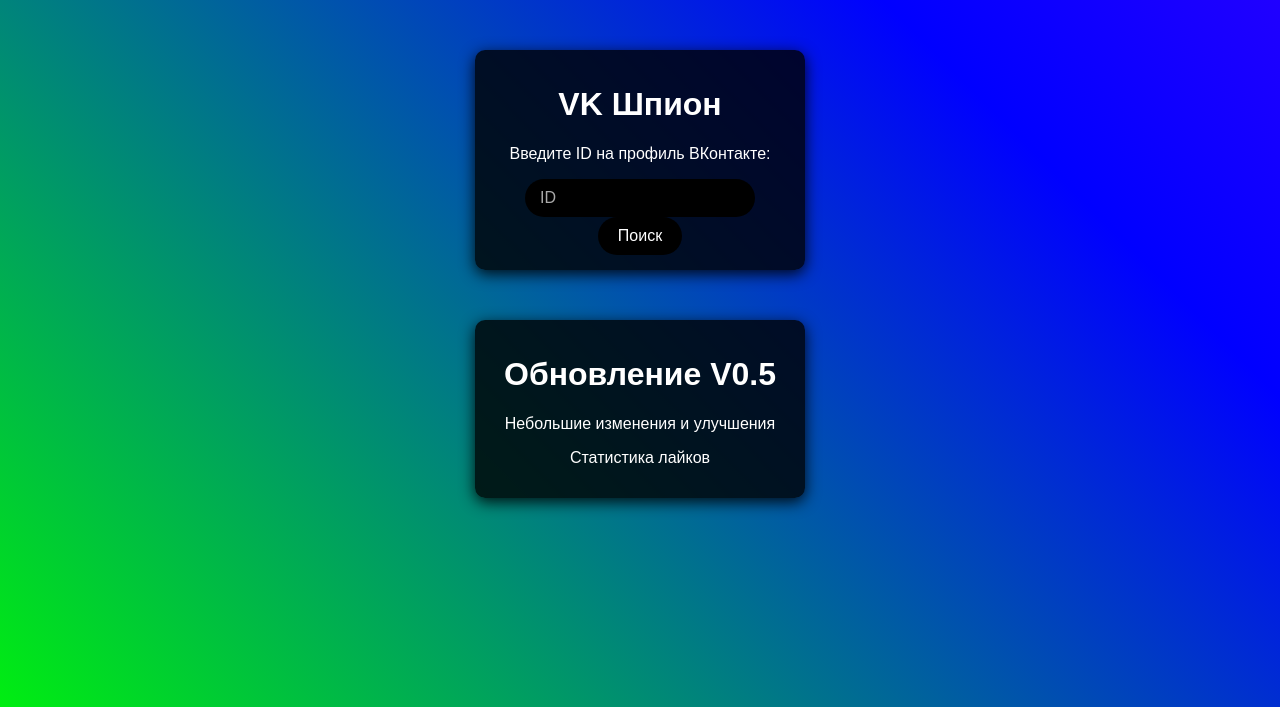
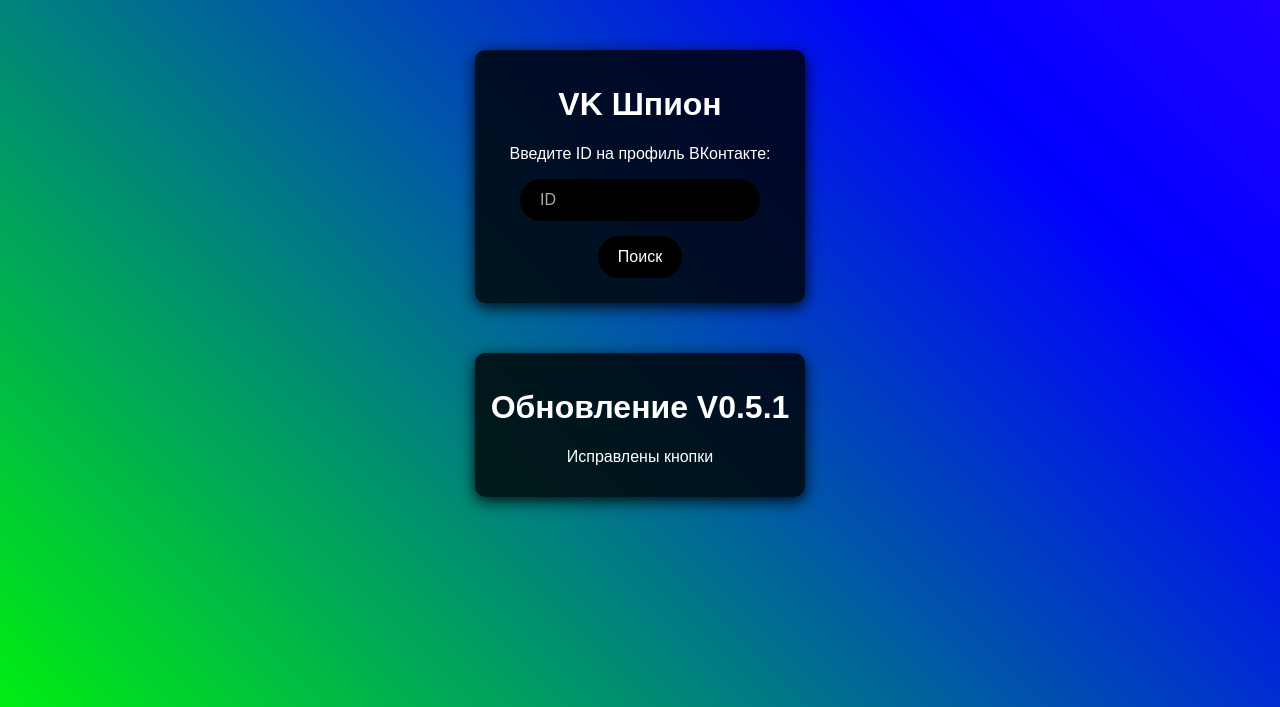
Before and after one commit to inkoson007/INFO-VK-PROFILE-WEB, a PHP site: page / in a window 1280 px wide. Shown: the top 707 px of the page. Run offline with PHP 8.4, Linux system fonts and the light colour scheme.

Commit message:
Обновление V0.5.1
Исправлены кнопки

```diff
--- a/index.php
+++ b/index.php
@@ -19,9 +19,8 @@
     </div>
 
     <div class="container">
-    <h1>Обновление V0.5</h1>
-    <p>Небольшие изменения и улучшения</p>
-    <p>Статистика лайков</p>
+    <h1>Обновление V0.5.1</h1>
+    <p>Исправлены кнопки</p>
     </div>
 
     <script>
--- a/styles.css
+++ b/styles.css
@@ -141,3 +141,13 @@ input[type="text"]:focus {
   background-color: #222;
   box-shadow: 0 0 5px rgba(255, 255, 255, 0.5);
 }
+
+button, input[type="text"] {
+  display: block;
+  margin: 10px auto;
+  padding: 12px 20px;
+}
+
+button {
+  margin-top: 15px;
+}
```
